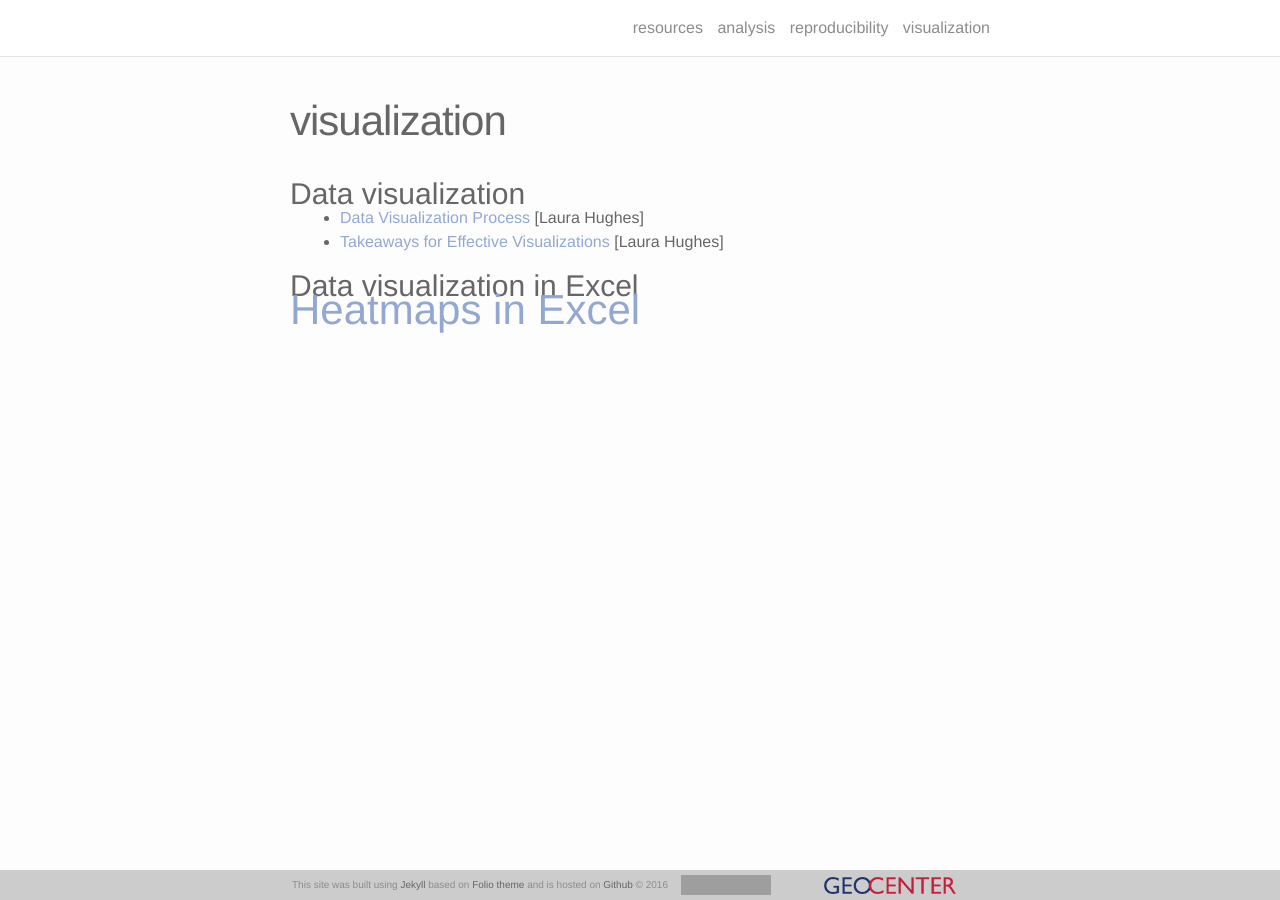
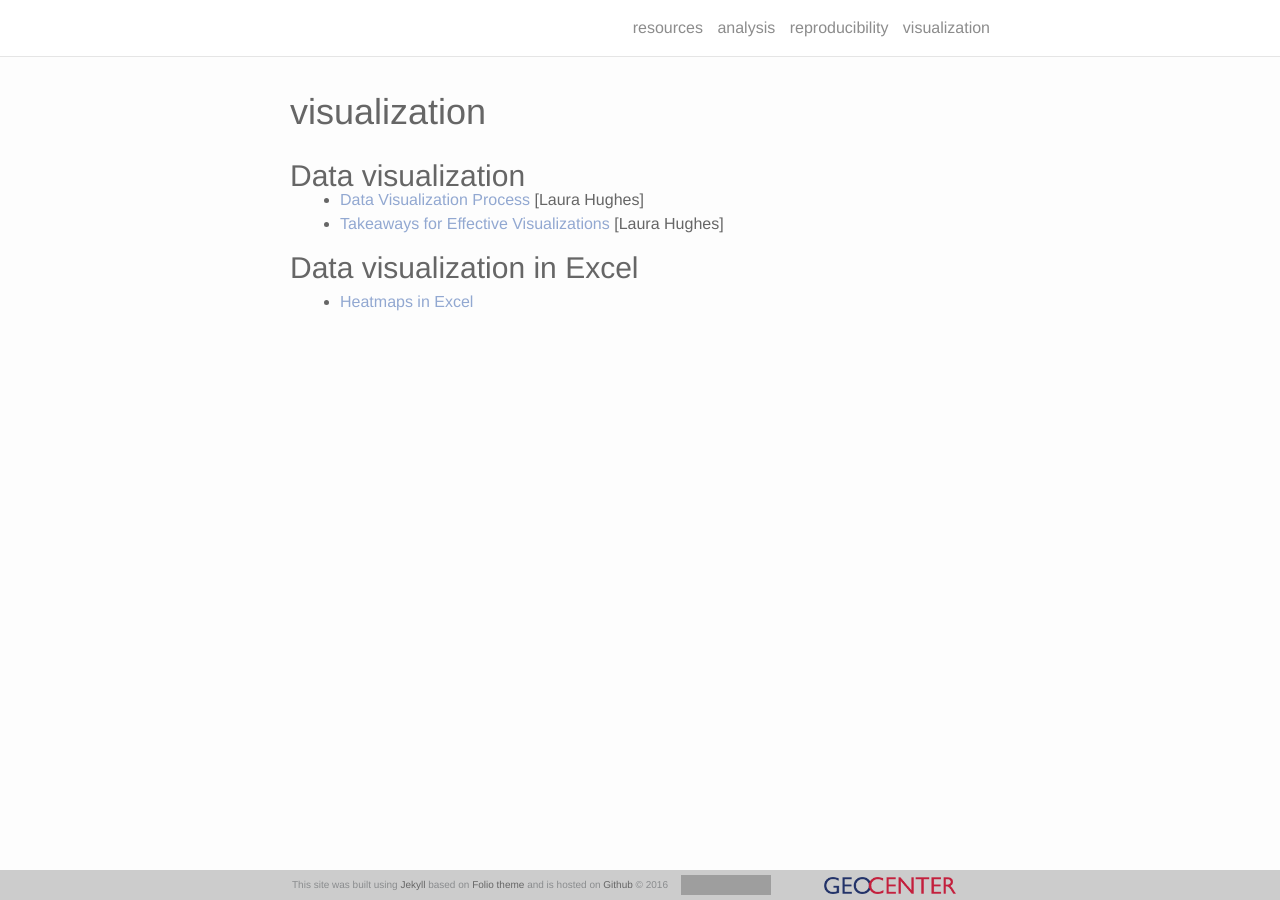
Before and after one commit to GeoCenter/resources, a Jekyll site: the page built from visualization.md, in a window 1280 px wide. Built offline with Jekyll 4.4.1, drawn with Linux system fonts in a browser that asks for light colours; nearby versions of some CDN libraries; grey boxes are pictures that could not be loaded.

Commit message:
eating css

```diff
--- a/_sass/_layout.scss
+++ b/_sass/_layout.scss
@@ -108,12 +108,37 @@ color: $theme-color;
 .page-content {
   padding: 100px 0; /* VERTICAL PADDING FOR TITLE ON EVERY PAGE */
 }
-.page-heading {
+
+.page-content {
+  h1 {
+    font-size: 36px;
+    @include media-query($on-laptop) {
+      font-size: 28px;
+    }
+  }
+  h2 {
     font-size: 20px;
+    @include media-query($on-laptop) {
+      font-size: 15px;
+    }
+  }
+  h3 {
+    font-size: 15px;
+    @include media-query($on-laptop) {
+      font-size: 12px;
+    }
+  }
+  h4 {
+    font-size: 12px;
+    @include media-query($on-laptop) {
+      font-size: 9px;
+    }
+  }
 }
 .post-list {
-margin: 0px 0;
-list-style: none;
+  margin: 10px 0;
+  margin-left: 50px;
+  list-style-type: disc;
   > li {
     margin-bottom: $vertical-spacing-unit;
   }
@@ -134,13 +159,12 @@ text-align: center;
   margin-bottom: $vertical-spacing-unit;
 }
 .post-title {
-font-size: 42px;
-letter-spacing: -1px;
-line-height: 1;
+  font-size: 30px;
   @include media-query($on-laptop) {
-font-size: 36px;
+    font-size: 22px;
   }
 }
+
 .post-content {
   h2 {
     font-size: 42px;
@@ -167,8 +191,8 @@ color: $grey-color;
   margin-bottom: 0px;
 }
 .post-link {
-display: block;
-font-size: 42px;
+  font-size: $base-font-size;
+
 }
 
 /** Poem formatting ********************************************/
```
Also changed, not shown: 1 other file. Lines whose indentation alone changed are shown as unchanged.
